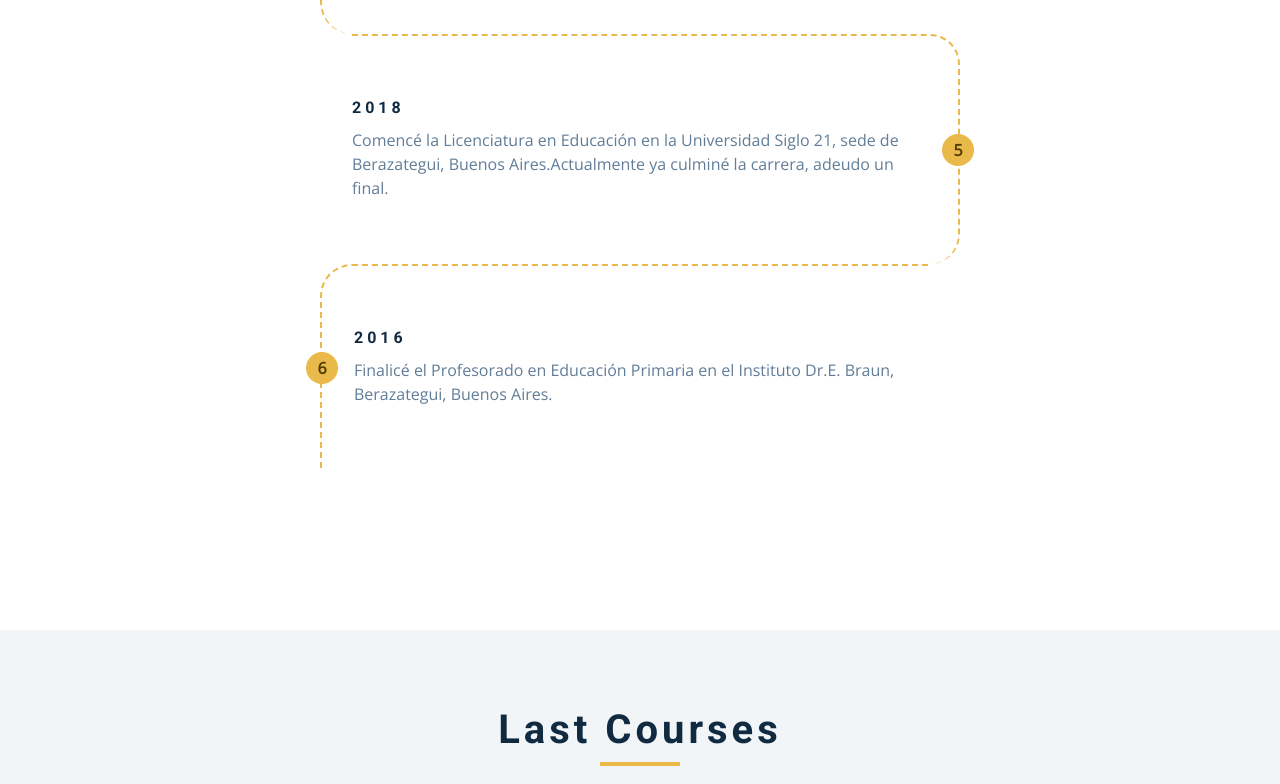
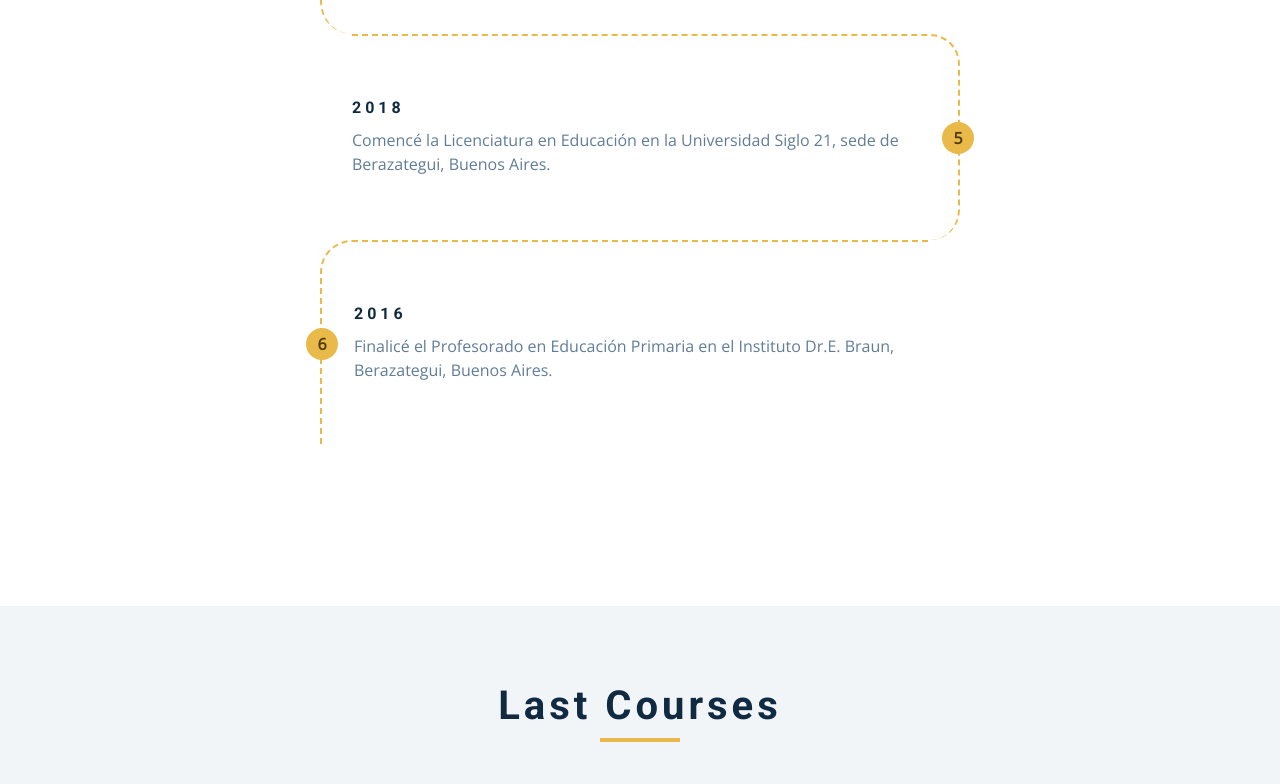
Before and after one commit to Dahianasislo/ModeloCv, a plain HTML site: page index.html in a window 1280 px wide. Shown: the part 3360-4144 px from the top of the page. Drawn offline with nearby package versions, Linux system fonts and the light colour scheme.

Commit message:
Update index.html

```diff
--- a/index.html
+++ b/index.html
@@ -253,7 +253,7 @@
     <article class="timeline-item">
       <h4>2018</h4>
       <p>
-       Comencé la Licenciatura en Educación en la Universidad Siglo 21, sede de Berazategui, Buenos Aires.Actualmente ya culminé la carrera, adeudo un final.
+       Comencé la Licenciatura en Educación en la Universidad Siglo 21, sede de Berazategui, Buenos Aires.
      </p>
      <span class="number">
       5
```
